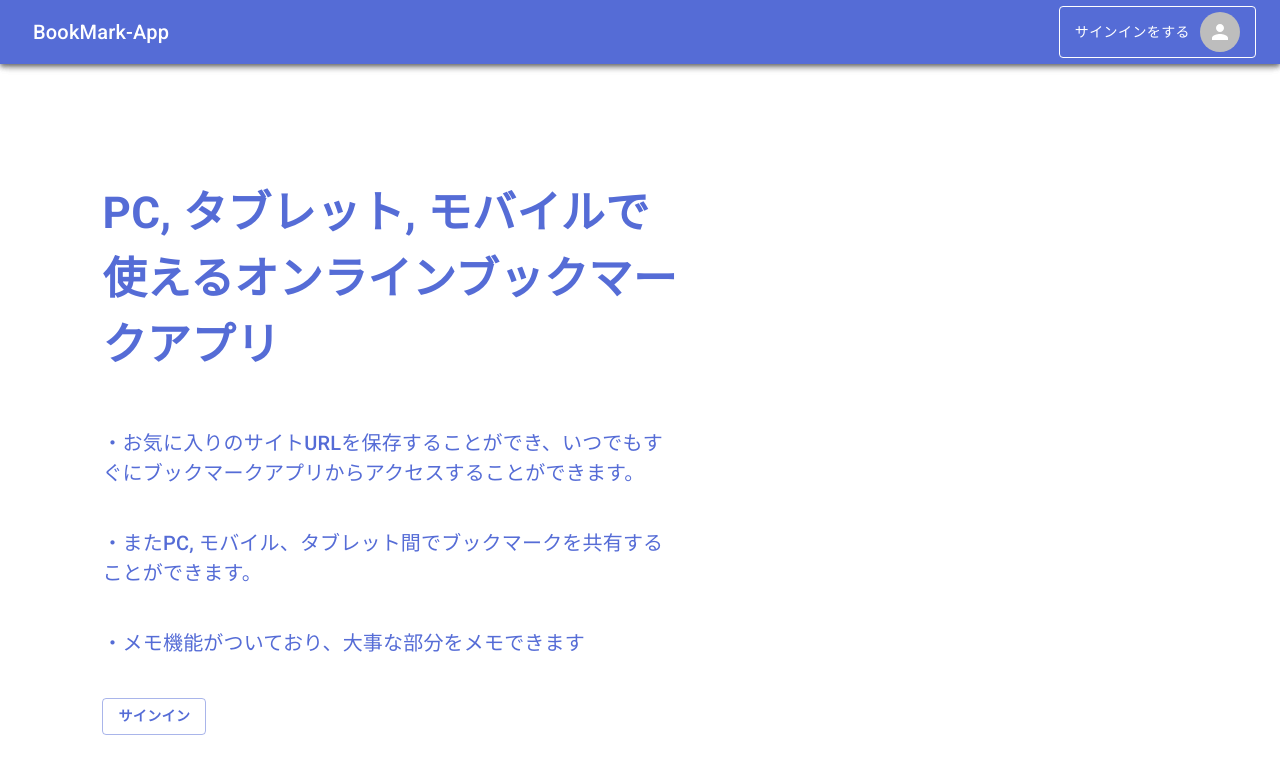
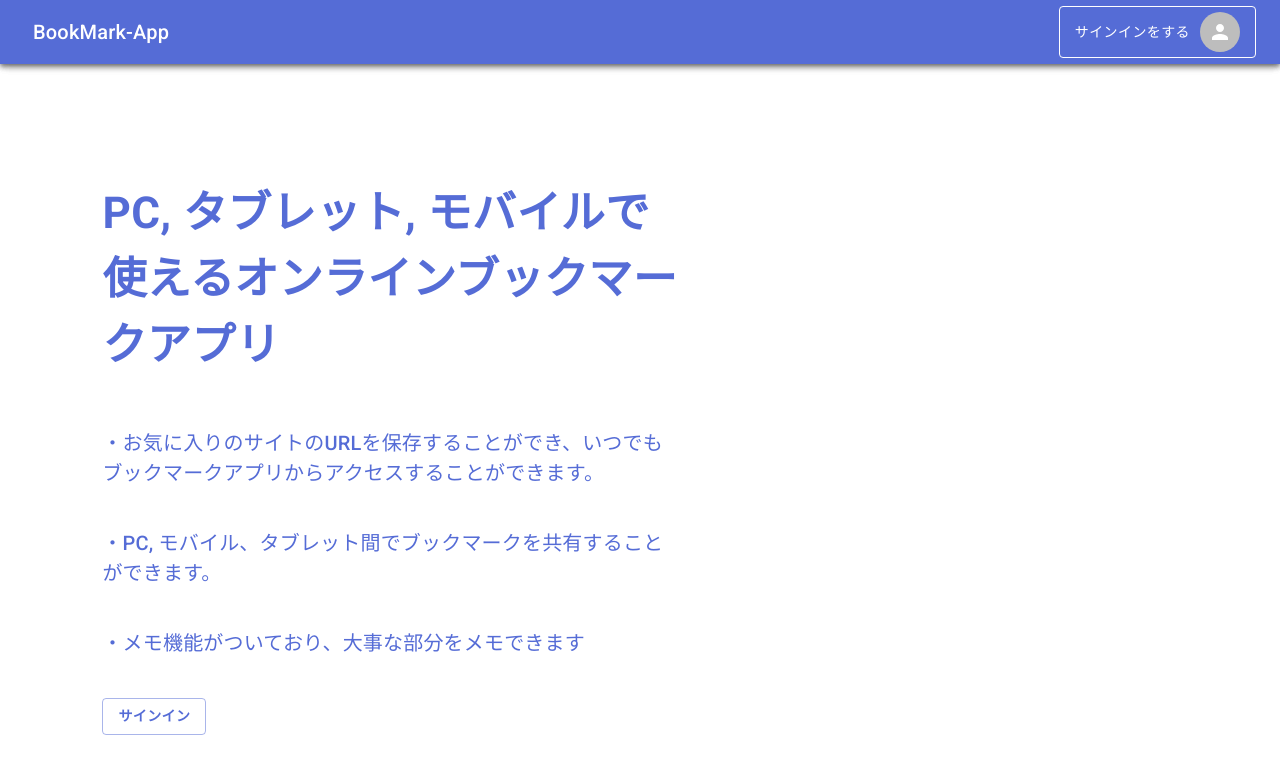
Before and after one commit to ken2pg/BookMark-App, a Next.js app: page / in a window 1280 px wide. Shown: the top 774 px of the page. Built offline with nearby package versions, Linux system fonts and the light colour scheme; no server answers.

Commit message:
一部説明の変更

```diff
--- a/src/components/home/home.tsx
+++ b/src/components/home/home.tsx
@@ -70,10 +70,10 @@ const Home = () => {
         <Typography color={'primary'} className={classes.description}>
           {/* You can save your favorite site's URL and it can be shared and used by your PC, tablet and
           mobile */}
-          ・お気に入りのサイトURLを保存することができ、いつでもすぐにブックマークアプリからアクセスすることができます。
+          ・お気に入りのサイトのURLを保存することができ、いつでもブックマークアプリからアクセスすることができます。
         </Typography>
         <Typography color={'primary'} className={classes.description}>
-          ・またPC, モバイル、タブレット間でブックマークを共有することができます。
+          ・PC, モバイル、タブレット間でブックマークを共有することができます。
         </Typography>
         <Typography color={'primary'} className={classes.description}>
           ・メモ機能がついており、大事な部分をメモできます
```
